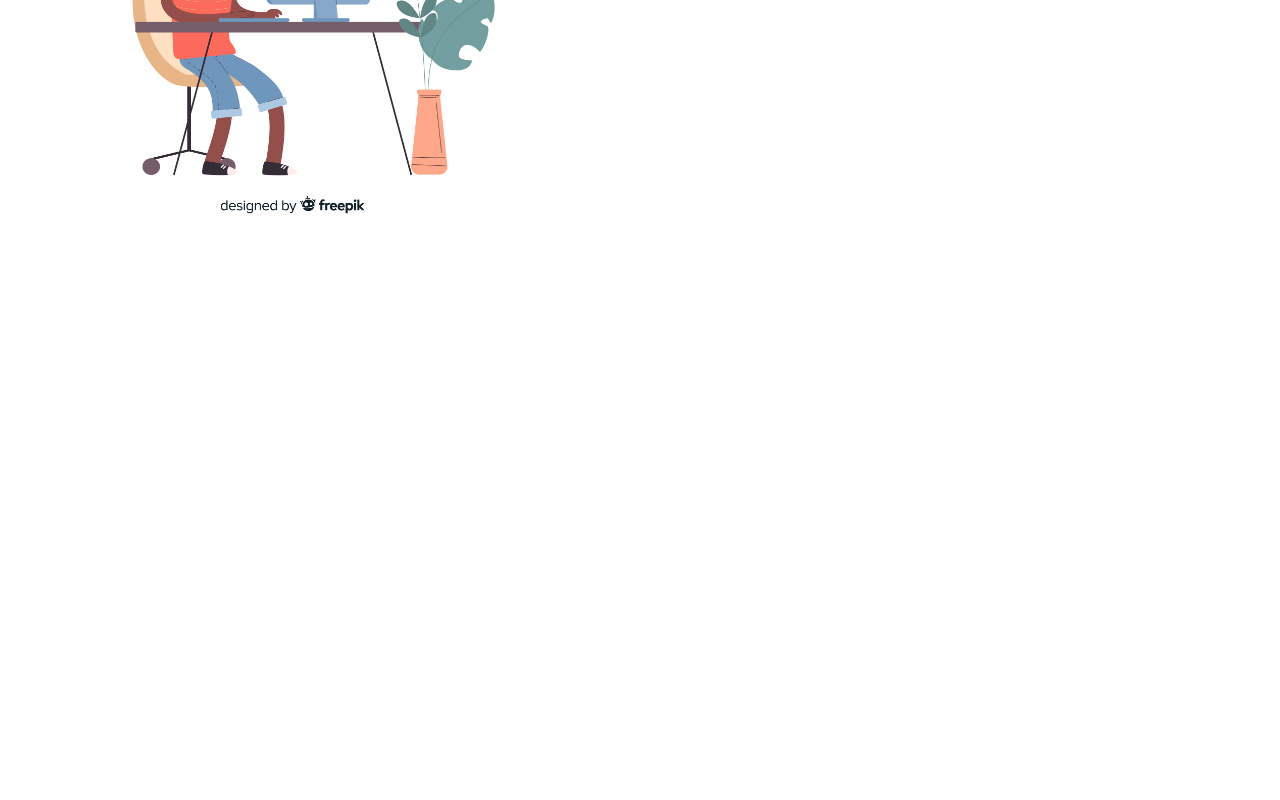
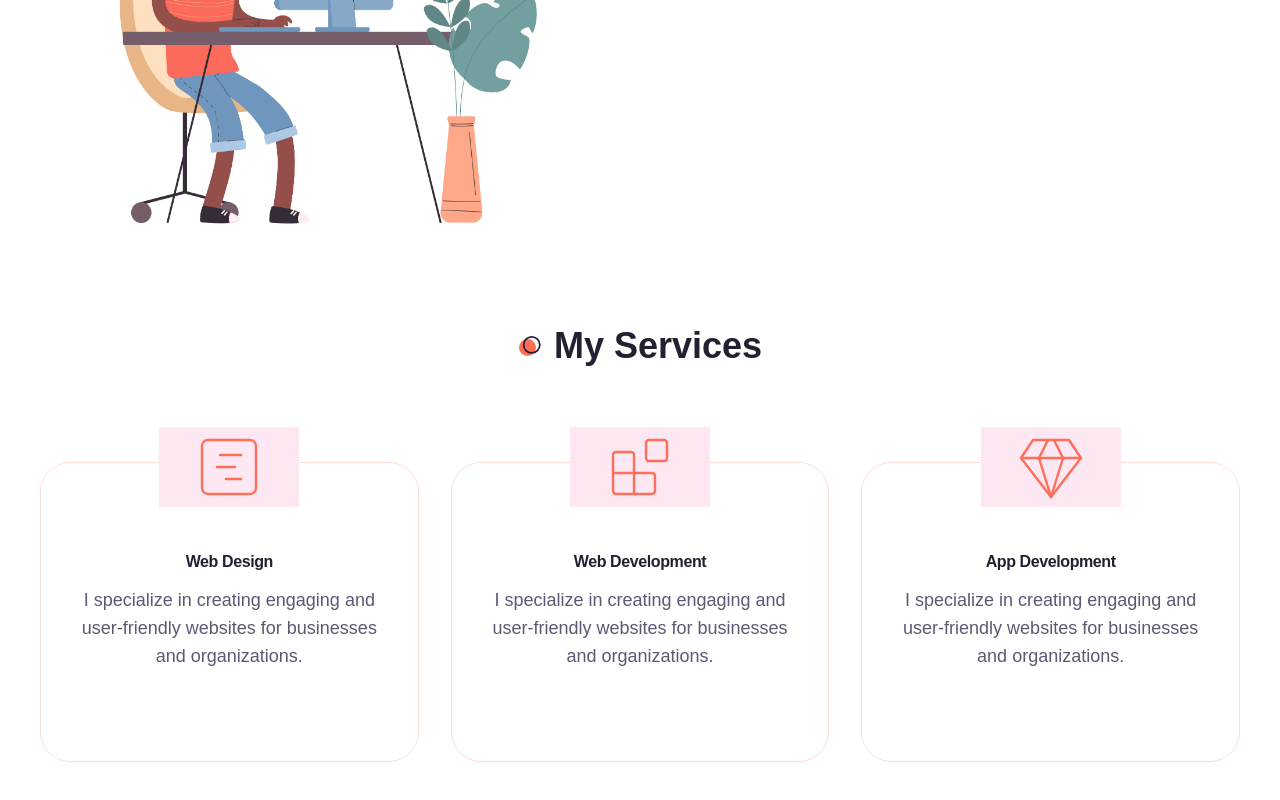
Before and after one commit to chidozieukaigwe/portfolio, a Next.js app: page / in a window 1280 px wide. Shown: the part 1386-2186 px from the top of the page. Built offline with nearby package versions, Linux system fonts and the light colour scheme.

Commit message:
services section

```diff
--- a/src/app/page.jsx
+++ b/src/app/page.jsx
@@ -1,11 +1,13 @@
 import About from "@/components/About";
 import Hero from "@/components/Hero";
+import Services from "@/components/Services";
 
 export default function Home() {
   return (
    <main>
     <Hero/>
     <About/>
+    <Services/>
    </main>
   );
 }
--- a/src/components/About.jsx
+++ b/src/components/About.jsx
@@ -1,7 +1,7 @@
 import Image from "next/image"
 import DevImg from "./DevImg"
 import { Tabs, TabsContent, TabsList, TabsTrigger } from "./ui/tabs"
-import { User2, MailIcon, PhoneCall, Briefcase } from "lucide-react"
+import { User2, MailIcon, PhoneCall, Briefcase, PenToolIcon } from "lucide-react"
 
 const infoData = [
     {
@@ -153,13 +153,14 @@
                                             </h3>
                                             {/* experience & education wrapper */}
                                             <div>
-                                                {/* experience */}
+
                                                 <div>
                                                    <div className="flex gap-x-4 items-center text-[22px] text-primary">
-                                                    <Briefcase/>
-                                                    <h4 className="capitalize font-medium py-4">
-                                                        {getData(skillsData, 'Technical Skills').title}
-                                                    </h4>
+                                                    <PenToolIcon/>
+                                                    <h3 className="capitalize font-medium py-4">
+                                                        What I Use Everyday
+                                                        {/* {getData(skillsData, 'Technical Skills').title} */}
+                                                    </h3>
                                                    </div>
                                                    {/* list */}
                                                    <div className="flex flex-col gap-y-8">
--- /dev/null
+++ b/src/components/Services.jsx
@@ -0,0 +1,48 @@
+import { GanttChartSquare, Blocks, Gem } from "lucide-react"
+import { Card, CardContent, CardDescription, CardHeader, CardTitle } from "./ui/card"
+
+
+const servicesData = [
+    {
+        icon: <GanttChartSquare size={72} strokeWidth={0.8} />,
+        title: 'Web Design',
+        description: 'I specialize in creating engaging and user-friendly websites for businesses and organizations.',
+    },
+
+    {
+        icon: <Blocks size={72} strokeWidth={0.8} />,
+        title: 'Web Development',
+        description: 'I specialize in creating engaging and user-friendly websites for businesses and organizations.',
+    },
+
+    {
+        icon: <Gem size={72} strokeWidth={0.8} />,
+        title: 'App Development',
+        description: 'I specialize in creating engaging and user-friendly websites for businesses and organizations.',
+    },
+]
+
+export default function Services() {
+  return (
+    <section className="mb-12 xl:mb-36 py-24 px-10">
+        <div className="container mx-auto">
+            <h2 className="section-title mb-12 xl:mb-24 text-center mx-auto"> My Services
+            </h2>
+            {/* grid items */}
+            <div className="grid xl:grid-cols-3 justify-center gap-y-12 xl:gap-y-24 xl:gap-x-8">
+                {servicesData.map((item, index) => {
+                    return <Card className="w-full max-w-[424px] h-[300px] flex flex-col pt-16 pb-10 justify-center items-center relative" key={index}>
+                        <CardHeader className="text-primary absolute -top-[60px]">
+                            <div className="w-[140px] h-[80px] bg-pink-100 dark:bg-background flex justify-center items-center">{item.icon}</div>
+                        </CardHeader>
+                        <CardContent className="text-center">
+                            <CardTitle className="mb-4">{item.title}</CardTitle>
+                            <CardDescription className="text-lg">{item.description}</CardDescription>
+                        </CardContent>
+                    </Card>
+                })}
+            </div>
+        </div>
+    </section>
+  )
+}
--- a/src/components/ui/card.jsx
+++ b/src/components/ui/card.jsx
@@ -5,7 +5,7 @@
 const Card = React.forwardRef(({ className, ...props }, ref) => (
   <div
     ref={ref}
-    className={cn("rounded-xl border bg-card text-card-foreground shadow", className)}
+    className={cn("rounded-[30px] border bg-background text-card-foreground", className)}
     {...props} />
 ))
 Card.displayName = "Card"
```
Also changed, not shown: public/about/webdeveloper.jpg.
